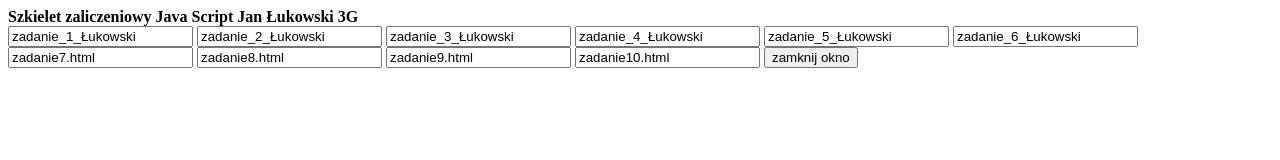
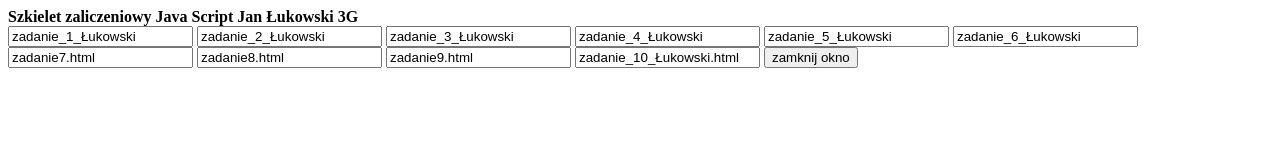
Before and after one commit to johnyzkosmosu/java.script, a plain HTML site: page index.html in a window 1280 px wide. Drawn offline with Linux system fonts and the light colour scheme.

Commit message:
Update index.html

```diff
--- a/index.html
+++ b/index.html
@@ -60,7 +60,7 @@ function okno_zamknij()
   <input type="button_z7" name="zadanie7" value="zadanie7.html" onclick="WinOpen_z7(' ')">
   <input type="button_z8" name="zadanie8" value="zadanie8.html" onclick="WinOpen_z8(' ')">
   <input type="button_z9" name="zadanie9" value="zadanie9.html" onclick="WinOpen_z9(' ')">
-  <input type="button_z10" name="zadanie9" value="zadanie10.html" onclick="WinOpen_z10(' ')">
+  <input type="button_z10" name="zadanie9" value="zadanie_10_Łukowski.html" onclick="WinOpen_z10(' ')">
  <input type="button" value="zamknij okno" onclick="okno_zamknij()"/>
  </form>
 </body>
```
